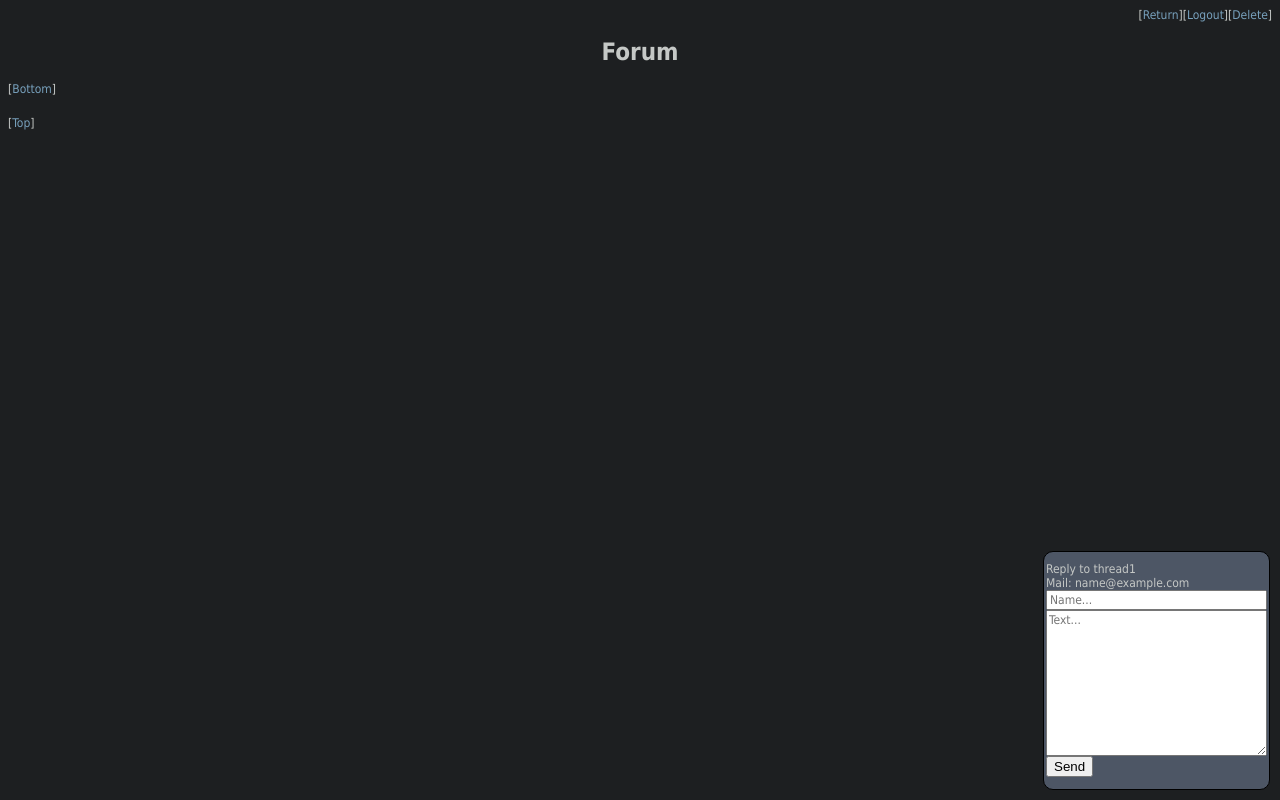
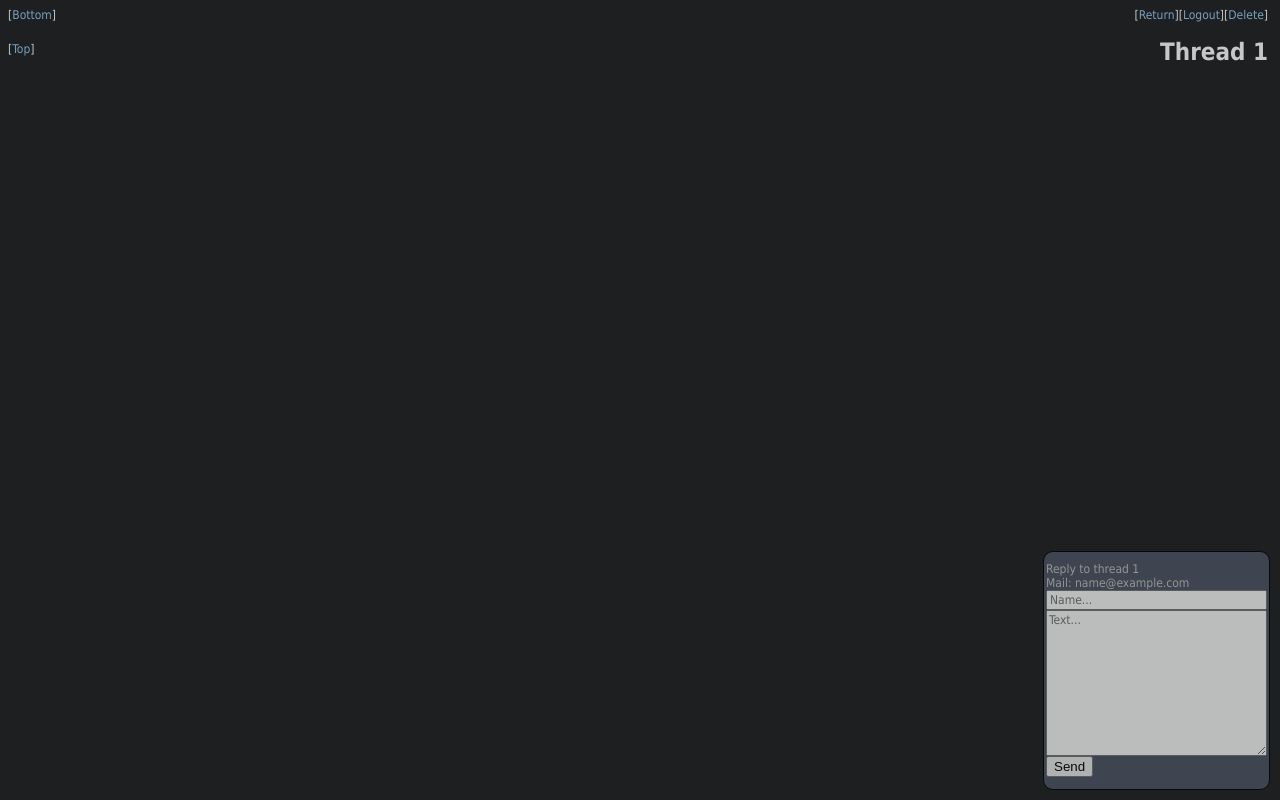
Before and after one commit to Alfradu/Forum_lab, a PHP site: page /thread.php?id=1 in a window 1280 px wide. Run offline with PHP 8.4, Linux system fonts and the light colour scheme; the visitor is signed in with stand-in values (Sample User, id 1); data that the repository does not hold is empty.

Commit message:
last css fix promise

```diff
--- a/assets/css/style.css
+++ b/assets/css/style.css
@@ -10,6 +10,7 @@
     height: auto;
     border-radius: 10px;
     padding-top: 10px;
+    opacity: 0.7;
 }
 #form-register
 {
@@ -125,7 +126,6 @@
     margin-bottom: 2px;
     padding: 2px 2px 2px 10px;
     display: inline-block;
-    background-color: 	#4d5665	;
     border-radius: 10px;
 }
 .topComment
@@ -134,7 +134,7 @@
 }
 h1
 {
-    text-align: center;
+    text-align: right;
 }
 pre
 {
@@ -175,5 +175,7 @@ a:hover
 }
 .topbar
 {
-    text-align:right;
+    text-align: right;
+    right: 12px;
+    position: fixed;
 }
--- a/index.php
+++ b/index.php
@@ -13,7 +13,7 @@ $stmt = getcomments();
                 echo '<label>[</label><a href="register.php" class="likeabutton">Register</a><label>]</label>
                      <label>[</label><a href="login.php" class="likeabutton">Login</a><label>]</label>';
             }
-            echo '<label>[</label><a href="javascript: deleteComment();" class="likeabutton">Delete</a><label>]</label>';
+            echo '<label> [</label><a href="javascript: deleteComment();" class="likeabutton">Delete</a><label>]</label>';
             ?>
             <form name="delForm" action="delete.php" method="post">
                 <input type="hidden" name="checkArr" value=""/>
--- a/thread.php
+++ b/thread.php
@@ -28,12 +28,12 @@ $id = $_GET["id"]
             echo '<input type="hidden" name="currentPage" value="thread.php?id='.$id.'"/>';
             ?>
         </form>
-        <h1> Forum </h1>
+        <h1> Thread <?php echo $id;?></h1>
     </div>
     <?php
     if(isset($_SESSION["mail"])){
         echo '<div id="form">
-        <label id="reply">Reply to thread</label>';
+        <label id="reply">Reply to thread </label>';
         echo $id;
         echo '<form name="commForm" action="process.php?id='.$id.'" method="post" onsubmit="return validateForm()">
         <label id="reply"> Mail: </label><input type="hidden" class="fields" name="mail" value="'.$_SESSION['mail'].'">'.$_SESSION['mail'].'</input>
```
